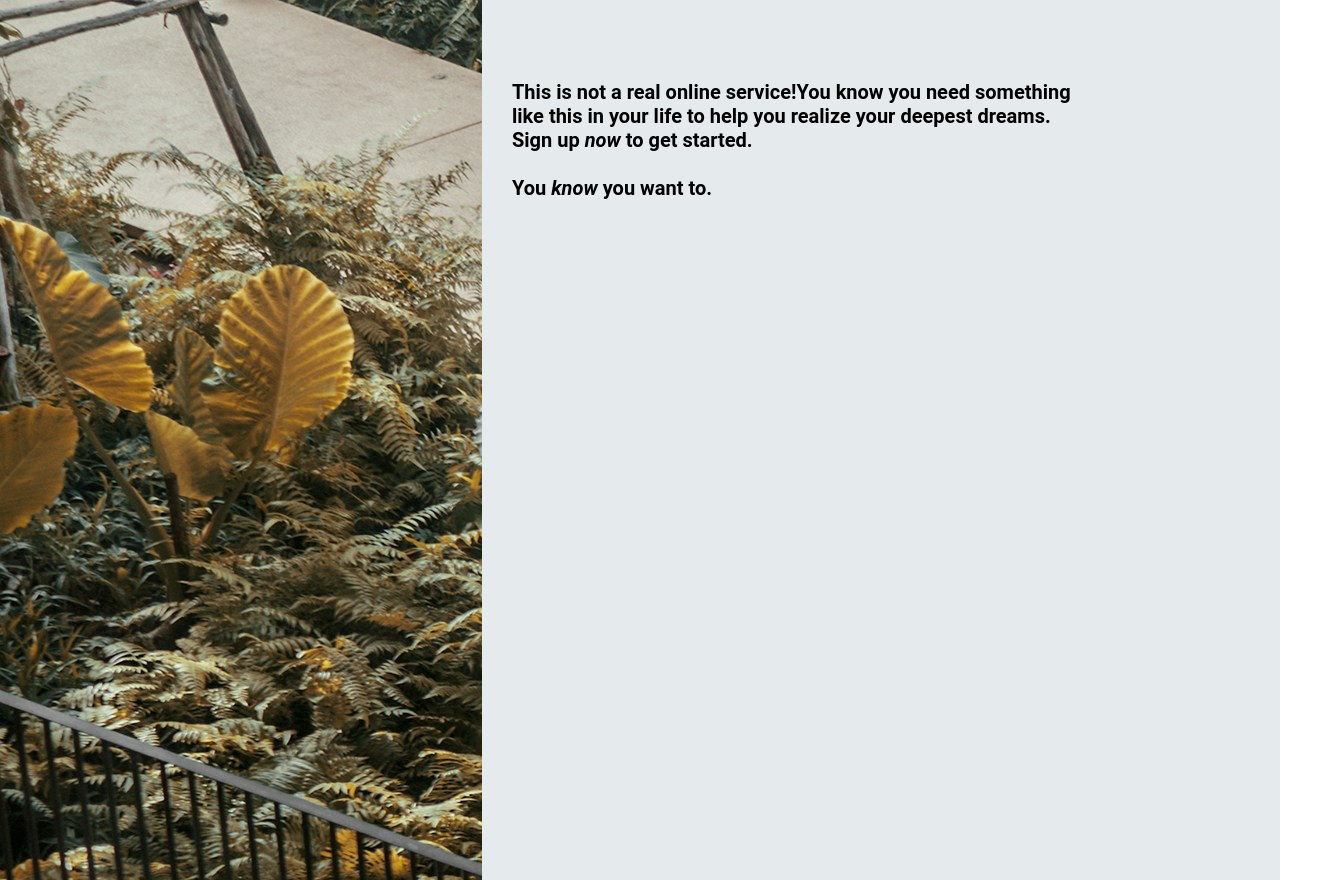
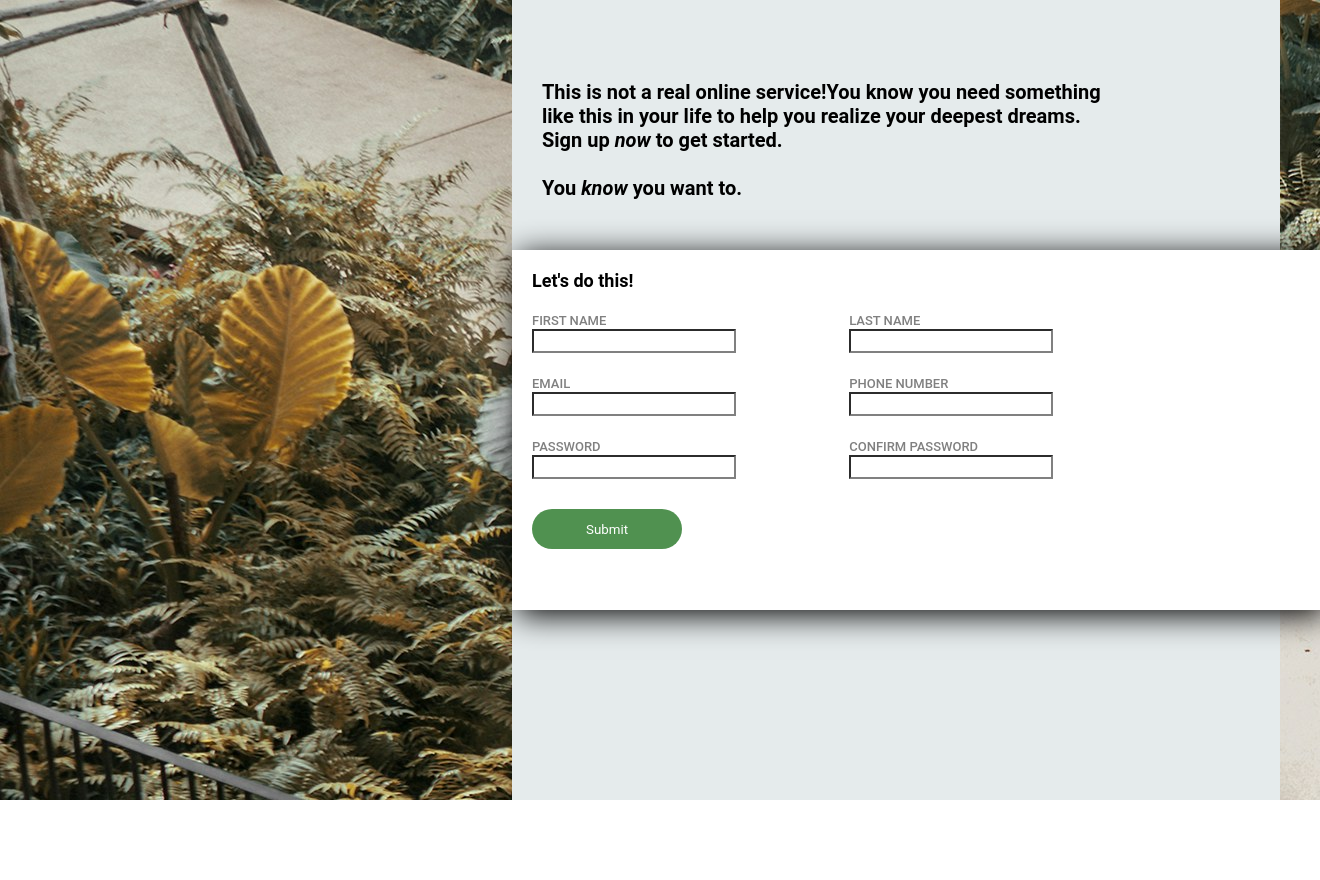
Before and after one commit to Saksham-Singh-working/Sign-up-form-odin, a plain HTML site: page index.html in a window 1280 px wide. Shown: the whole page, 1320 px wide, since content can reach past the window. After the commit the page ends 800 px from the top, so only its background shows below. Drawn offline with Linux system fonts and the light colour scheme; a web font is replaced by a local one.

Commit message:
Form added with necessary validations too

```diff
--- a/index.html
+++ b/index.html
@@ -14,6 +14,43 @@
                 This is not a real online service!You know you need something <br> like this in your life to help you realize your deepest dreams. <br>Sign up <em>now</em> to get started. <br><br>You <em>know</em> you want to.
             </p>
         </div>
+        <form>
+                <p>Let's do this!</p><br>
+                <div class="form-controls">
+
+                    <div>
+
+                        <label for="first_name">FIRST NAME</label><br>
+                        <input name="first_name" id="first_name" type="text" required>
+                    </div>
+                    <div>
+
+                        <label for="last_name">LAST NAME</label><br>
+                        <input name="last_name" id="last_name" type="text">
+                    </div>
+                    <div>
+
+                        <label for="email">EMAIL</label><br>
+                        <input type="email" name="email" id="email" required>
+                    </div>
+                    <div>
+
+                        <label for="p_number">PHONE NUMBER</label><br>
+                        <input type="number" name="p_number" id="p_number" required>
+                    </div>
+                    <div>
+
+                        <label for="password">PASSWORD</label><br>
+                        <input type="password" id="password" name="password" minlength="5" maxlength="20" required>
+                    </div>
+                    <div>
+
+                        <label for="confirm_password">CONFIRM PASSWORD</label><br>
+                        <input type="password" id="confirm_password" name="confirm_password" minlength="5" maxlength="20" required>
+                    </div>
+                </div>
+                <button type="submit">Submit</button>
+        </form>
 
     </div>
 </body>
--- a/style.css
+++ b/style.css
@@ -10,16 +10,65 @@
 body{
     background-image: url(./pics/tanaphong-toochinda-EeQyB_Qq6og-unsplash.jpg   );
 }
-.text-container{
+.big-container{
     width: 60vw;
     height: 100vh;
     background-color: rgb(229, 235, 236);
     float:right;
-    padding-top:80px;
-    padding-left:30px;
 }
 .text-container:first-child{
     font-size:20px;
     font-weight: 600;
+    padding-top:80px;
+    padding-left:30px;
 
 }
+form{
+    margin-top:50px;
+    width: 100%;
+    height: 40%;
+    background-color: white;
+    box-shadow: 5px 5px 30px black;
+    padding: 20px;
+}
+form > p{
+    font-size: large;
+    font-weight: 600;
+}
+.form-controls{
+    width: 80%;
+    display: grid;
+    grid-template-columns: 1fr 1fr;
+    grid-template-rows: 1fr 1fr 1fr;
+    gap:20px;
+}
+input{
+    width: 200px;
+    height: 20px;
+}
+label{
+    font-size: small;
+    font-weight: 500;
+    color: grey;
+}
+input:invalid{
+    border-color: red;
+}
+input:valid{
+    border-color: green ;
+}
+form:invalid input {
+    border-color: grey;
+}
+form.submitted input:invalid {
+    border-color: red;
+}
+button{
+    margin-top: 30px;
+    width: 150px;
+    height: 40px;
+    color:white;
+    background-color: rgba(12, 102, 12, 0.719);
+    border:none;
+    border-radius: 20px;
+}
```
Also changed, not shown: script.js (added, +10 -0 lines).
